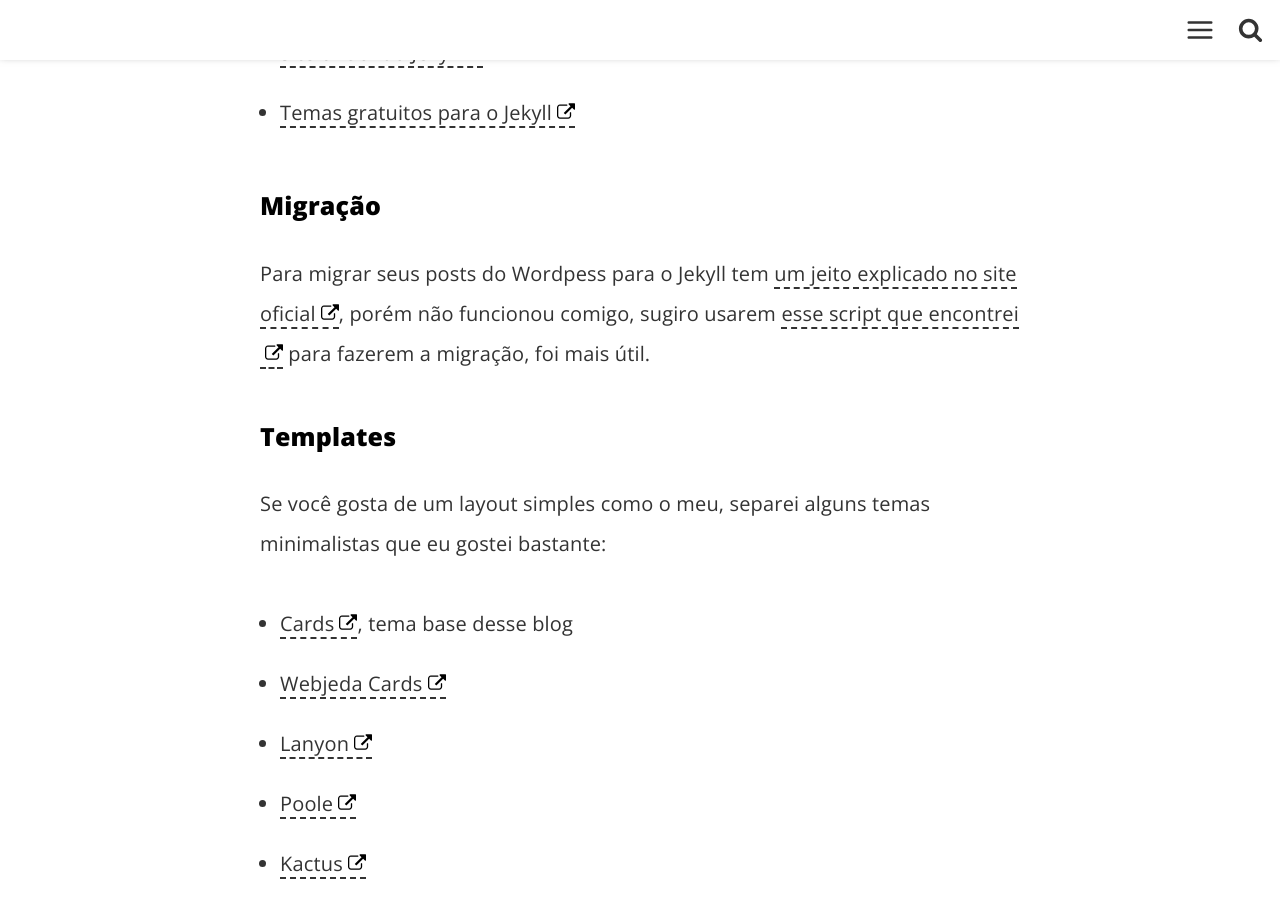
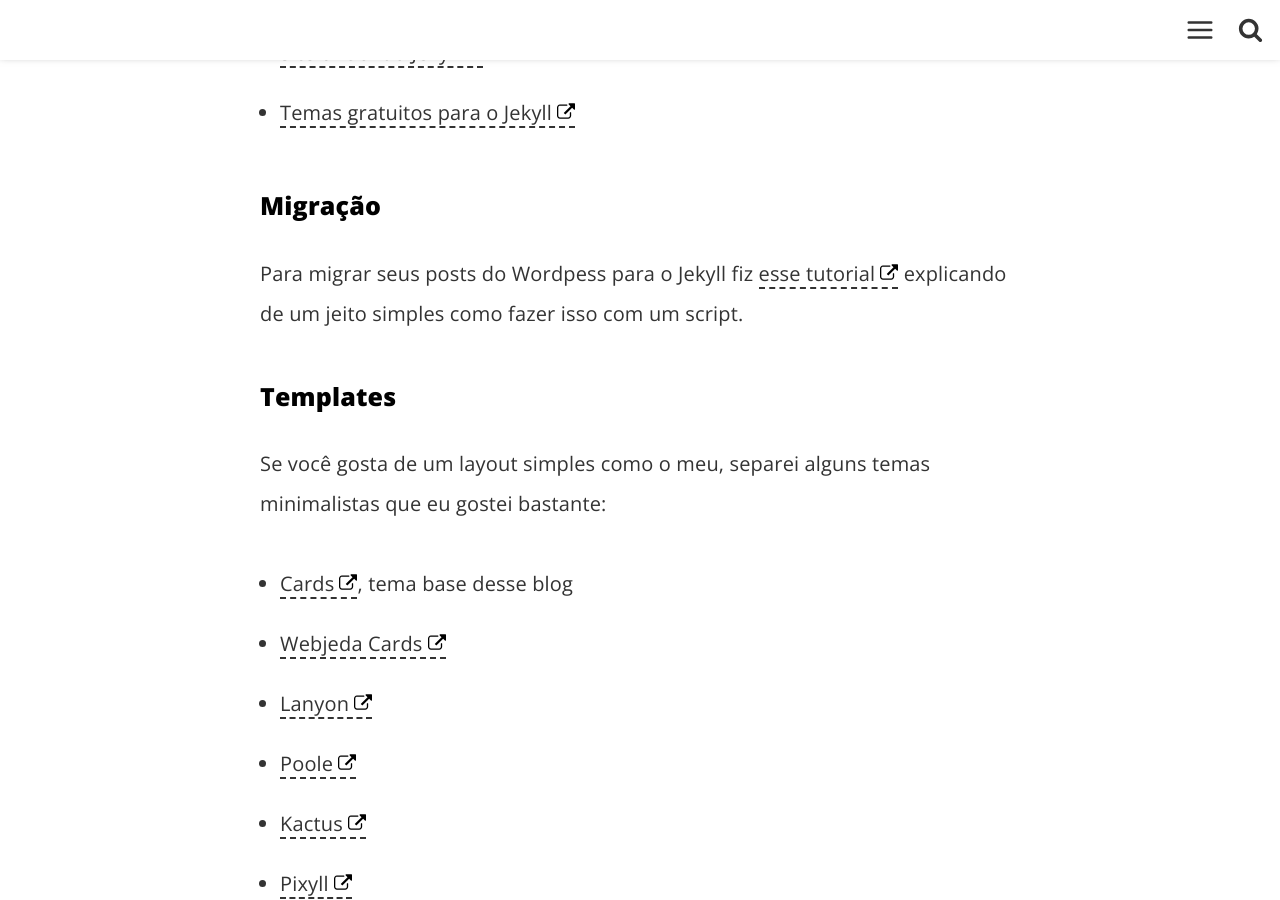
Before and after one commit to vgodoy09/eaugusto.github.io, a Jekyll site: the page built from _posts/2017-07-28-novo-layout-blogando-como-um-dev-com-jekyll.md, in a window 1280 px wide and 900 px high, scrolled down 3729 px. Built offline with Jekyll 4.4.1, drawn with Linux system fonts in a browser that asks for light colours; comment, search, counter and statistics services are not loaded.

Commit message:
Update link to migration tutorial

```diff
--- a/_posts/2017-07-28-novo-layout-blogando-como-um-dev-com-jekyll.md
+++ b/_posts/2017-07-28-novo-layout-blogando-como-um-dev-com-jekyll.md
@@ -84,10 +84,7 @@
 
 ### Migração
 
-Para migrar seus posts do Wordpess para o Jekyll tem [um jeito explicado no site
-oficial](http://import.jekyllrb.com/docs/wordpress/), porém não funcionou comigo,
-sugiro usarem [esse script que encontrei](https://gist.github.com/evanwalsh/6131008)
-para fazerem a migração, foi mais útil.
+Para migrar seus posts do Wordpess para o Jekyll fiz [esse tutorial](https://www.rossener.com/como-migrar-seus-posts-do-wordpress-para-o-jekyll/) explicando de um jeito simples como fazer isso com um script.
 
 ### Templates
 
```
